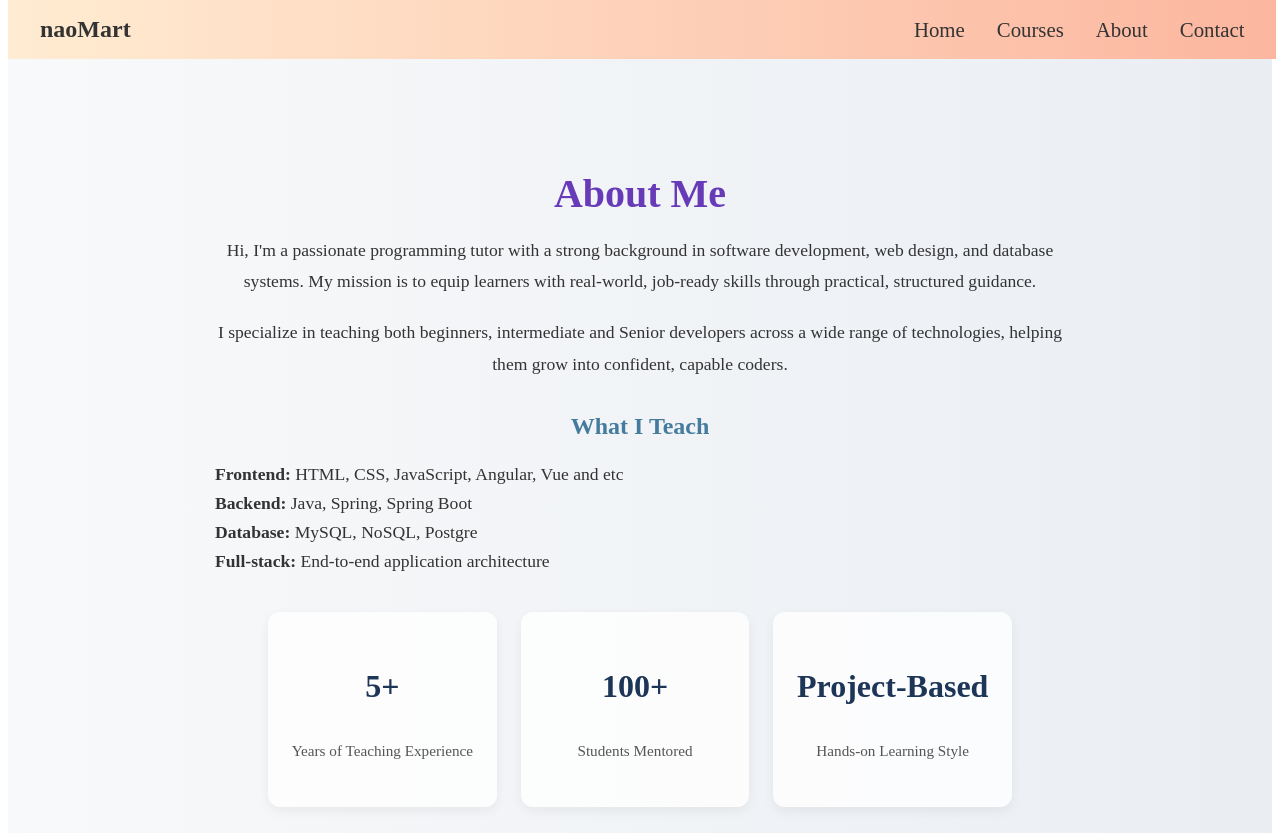
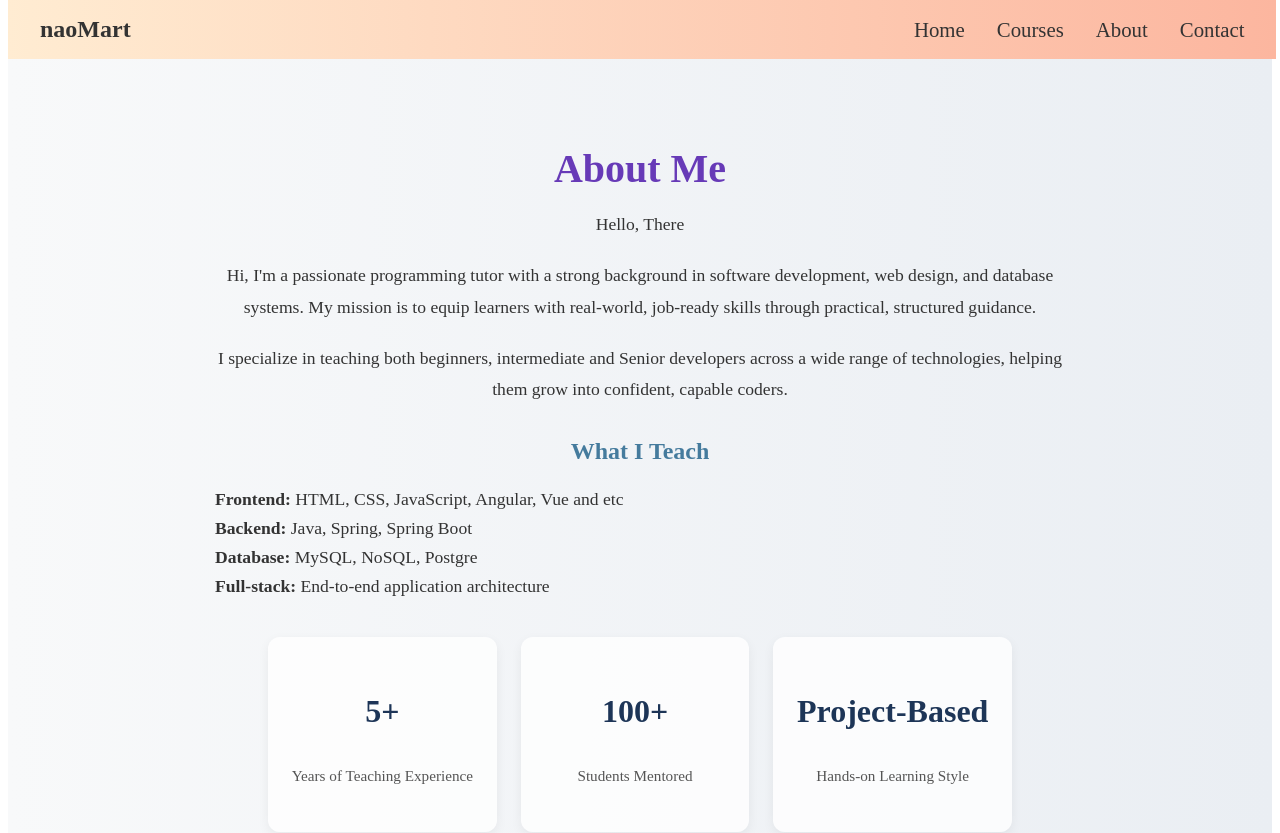
Before and after one commit to Martin-1-web/naoMart.com, an Angular app: page /about in a window 1280 px wide. Shown: the top 833 px of the page. Built offline with nearby package versions, Linux system fonts and the light colour scheme.

Commit message:
Hello, There paragraph added

```diff
--- a/src/app/about/about.component.html
+++ b/src/app/about/about.component.html
@@ -1,7 +1,7 @@
 <div class="about-page">
   <div class="about-content">
     <h2>About Me</h2>
-
+    <P>Hello, There</P>
     <p>
       Hi, I'm a passionate programming tutor with a strong background in software development, web design, and database systems. My mission is to equip learners with real-world, job-ready skills through practical, structured guidance.
     </p>
```
